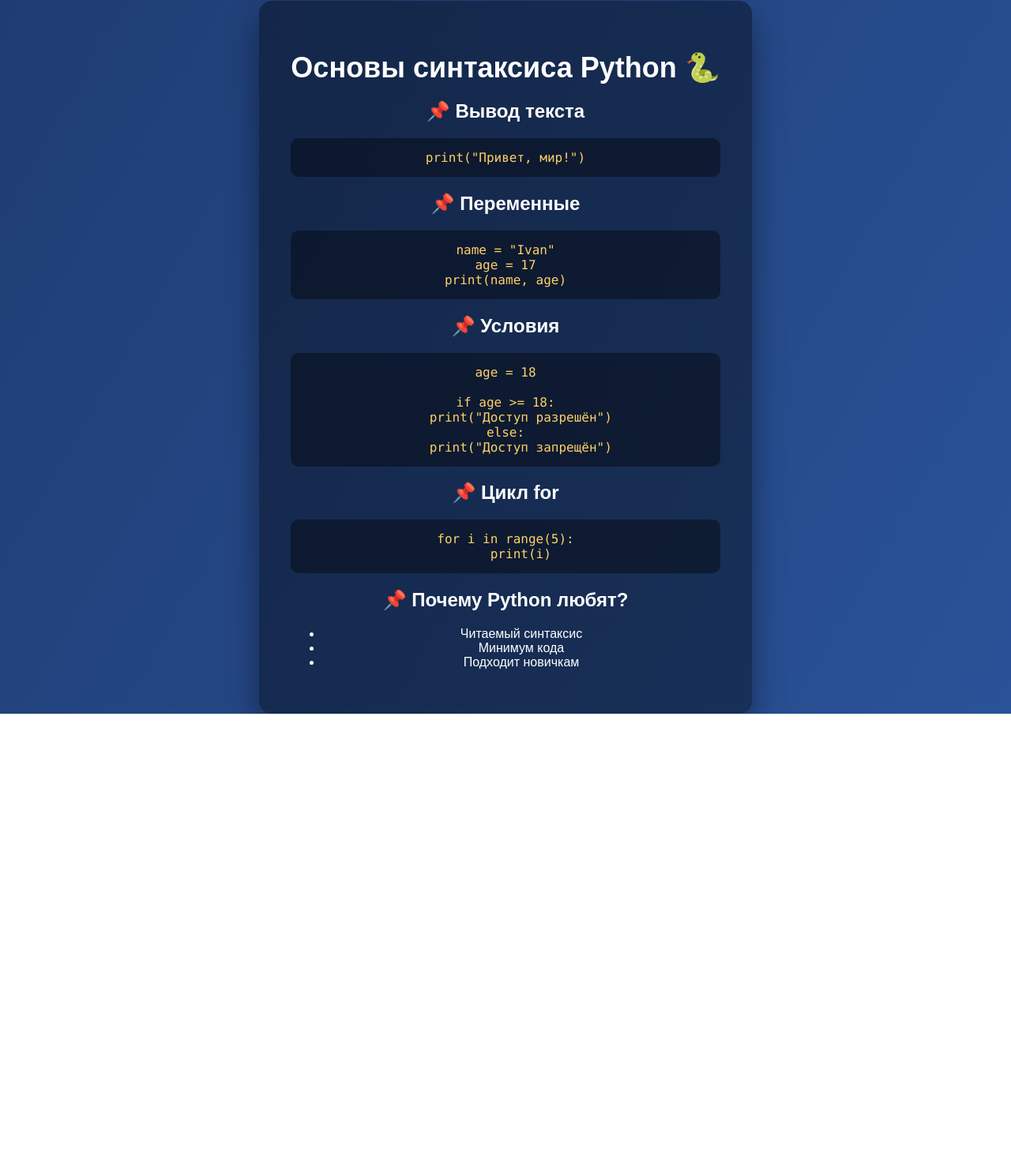
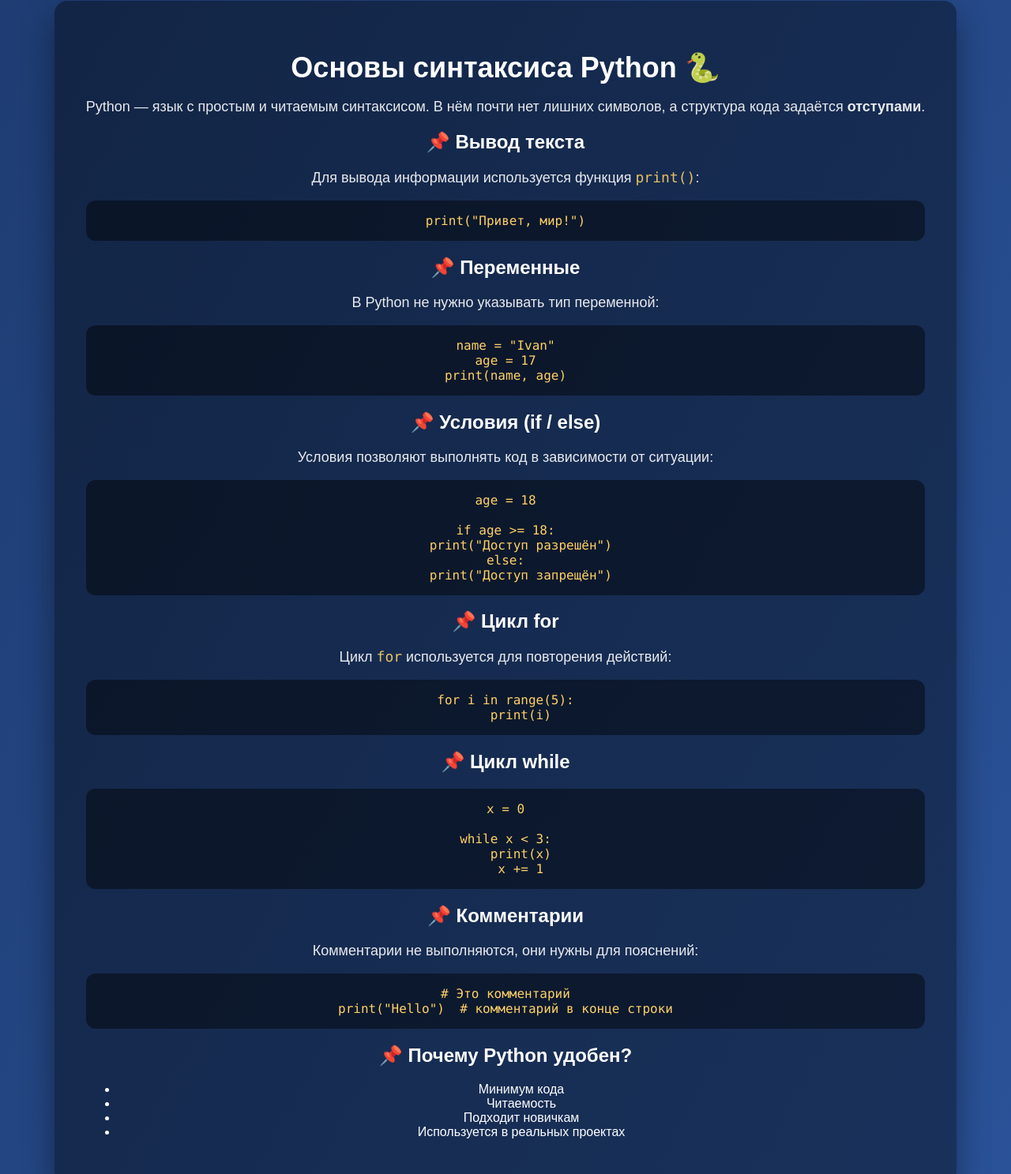
Before and after one commit to ivan-codeforge/my_first_site, a plain HTML site: page syntax.html in a window 1280 px wide. Shown: the part 119-1606 px from the top of the page at 79% size. Before the commit the page ends 1023 px from the top, so only its background shows below. Drawn offline with Linux system fonts and the light colour scheme.

Commit message:
Improve Python syntax page

```diff
--- a/style.css
+++ b/style.css
@@ -84,3 +84,15 @@ code {
   color: #ffd166;
   font-family: Consolas, monospace;
 }
+pre {
+  background: rgba(0, 0, 0, 0.45);
+  padding: 16px;
+  border-radius: 12px;
+  overflow-x: auto;
+  margin: 16px 0;
+}
+
+code {
+  font-family: Consolas, monospace;
+  color: #ffd166;
+}
--- a/syntax.html
+++ b/syntax.html
@@ -20,15 +20,24 @@
   <div class="container page">
     <h1>Основы синтаксиса Python 🐍</h1>
 
+  <p>
+    Python — язык с простым и читаемым синтаксисом.
+    В нём почти нет лишних символов, а структура кода
+    задаётся <b>отступами</b>.
+  </p>
+
   <h2>📌 Вывод текста</h2>
+  <p>Для вывода информации используется функция <code>print()</code>:</p>
   <pre><code>print("Привет, мир!")</code></pre>
 
   <h2>📌 Переменные</h2>
+  <p>В Python не нужно указывать тип переменной:</p>
   <pre><code>name = "Ivan"
 age = 17
 print(name, age)</code></pre>
 
-    <h2>📌 Условия</h2>
+  <h2>📌 Условия (if / else)</h2>
+  <p>Условия позволяют выполнять код в зависимости от ситуации:</p>
   <pre><code>age = 18
 
 if age >= 18:
@@ -37,17 +46,27 @@ else:
     print("Доступ запрещён")</code></pre>
 
   <h2>📌 Цикл for</h2>
+  <p>Цикл <code>for</code> используется для повторения действий:</p>
   <pre><code>for i in range(5):
     print(i)</code></pre>
 
-    <h2>📌 Почему Python любят?</h2>
+  <h2>📌 Цикл while</h2>
+  <pre><code>x = 0
+
+while x < 3:
+    print(x)
+    x += 1</code></pre>
+
+  <h2>📌 Комментарии</h2>
+  <p>Комментарии не выполняются, они нужны для пояснений:</p>
+  <pre><code># Это комментарий
+print("Hello")  # комментарий в конце строки</code></pre>
+
+  <h2>📌 Почему Python удобен?</h2>
   <ul>
-      <li>Читаемый синтаксис</li>
     <li>Минимум кода</li>
+    <li>Читаемость</li>
     <li>Подходит новичкам</li>
+    <li>Используется в реальных проектах</li>
   </ul>
 </div>
-
-  <script src="script.js"></script>
-</body>
-</html>
```
Lines whose indentation alone changed are shown as unchanged.
